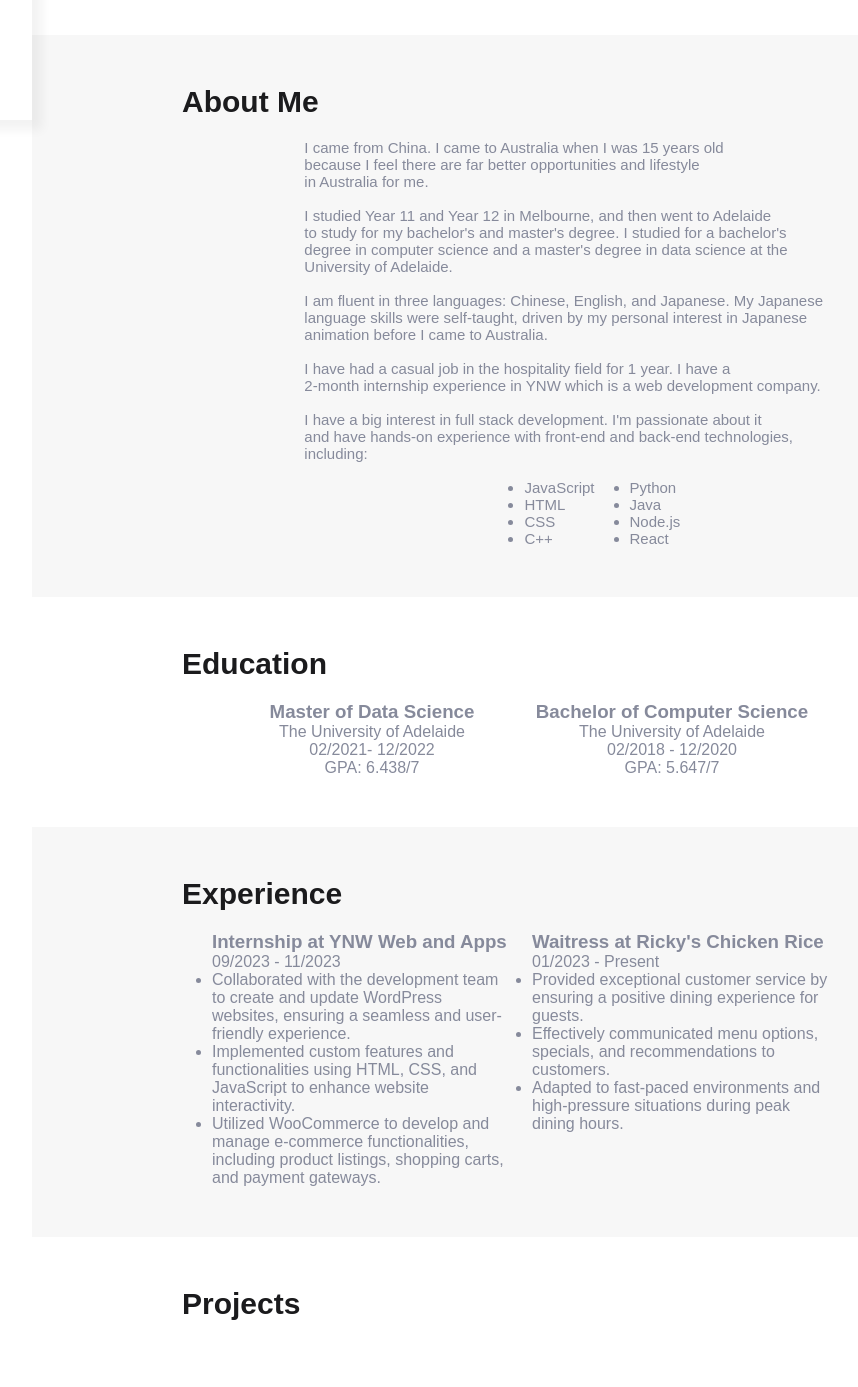
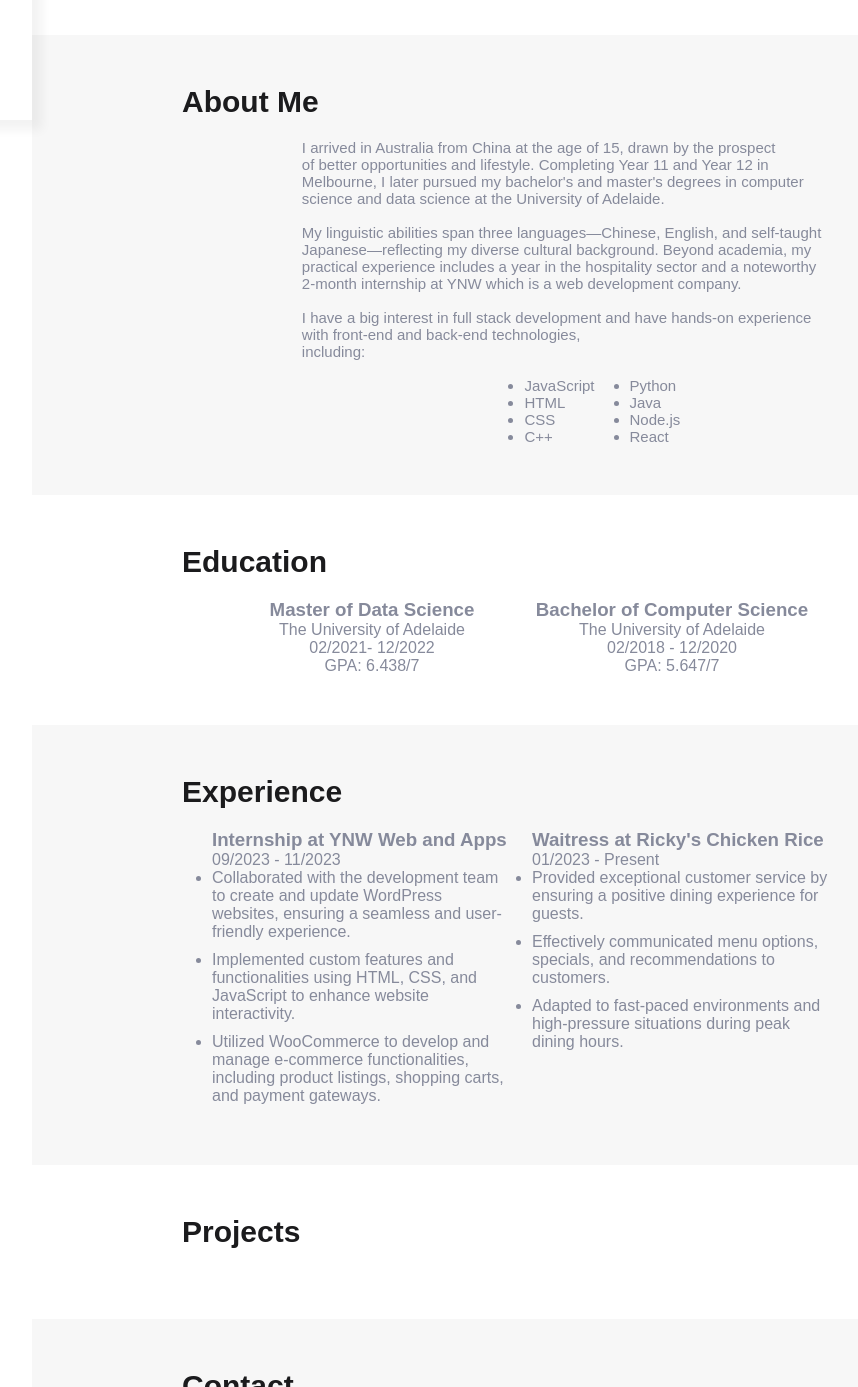
Before and after one commit to Skylar2669/github-portfolio, a plain HTML site: page index.html in a window 1280 px wide. Shown: the part 680-2067 px from the top of the page, without its empty margins (268-1126 px from the left). Drawn offline with Linux system fonts and the light colour scheme.

Commit message:
change the about me part and add margin to the a list

```diff
--- a/index.html
+++ b/index.html
@@ -44,24 +44,18 @@
             </div>
             <div class="about_description">
                 <pre>
-                    I came from China. I came to Australia when I was 15 years old
-                    because I feel there are far better opportunities and lifestyle
-                    in Australia for me.
+                    I arrived in Australia from China at the age of 15, drawn by the prospect
+                    of better opportunities and lifestyle. Completing Year 11 and Year 12 in
+                    Melbourne, I later pursued my bachelor's and master's degrees in computer
+                    science and data science at the University of Adelaide.
 
-                    I studied Year 11 and Year 12 in Melbourne, and then went to Adelaide
-                    to study for my bachelor's and master's degree. I studied for a bachelor's
-                    degree in computer science and a master's degree in data science at the
-                    University of Adelaide.
+                    My linguistic abilities span three languages—Chinese, English, and self-taught
+                    Japanese—reflecting my diverse cultural background. Beyond academia, my
+                    practical experience includes a year in the hospitality sector and a noteworthy
+                    2-month internship at YNW which is a web development company.
 
-                    I am fluent in three languages: Chinese, English, and Japanese. My Japanese
-                    language skills were self-taught, driven by my personal interest in Japanese
-                    animation before I came to Australia.
-
-                    I have had a casual job in the hospitality field for 1 year. I have a
-                    2-month internship experience in YNW which is a web development company.
-
-                    I have a big interest in full stack development. I'm passionate about it
-                    and have hands-on experience with front-end and back-end technologies,
+                    I have a big interest in full stack development and have hands-on experience
+                    with front-end and back-end technologies,
                     including:
                 </pre>
                 <ul>
--- a/scss/style.scss
+++ b/scss/style.scss
@@ -152,10 +152,22 @@ body{
             .experience_description_intern{
                 width: 300px;
                 margin: 0;
+
+                ul{
+                    li{
+                        margin-bottom: 10px;
+                    }
+                }
             }
             .experience_description_waitress{
                 width: 300px;
                 margin: 0 0 0 20px;
+
+                ul{
+                    li{
+                        margin-bottom: 10px;
+                    }
+                }
             }
         }
     }
```
Also changed, not shown: scss/style.css, scss/style.min.css.
